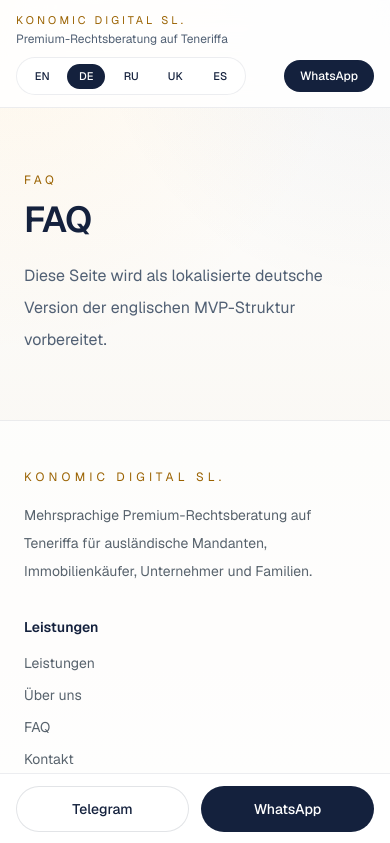
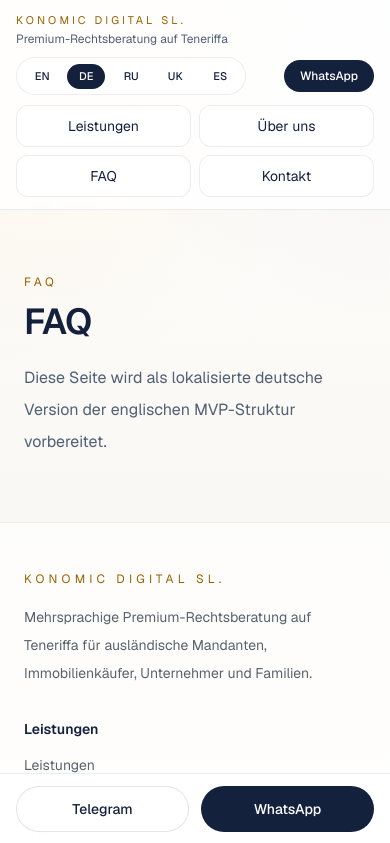
Before and after one commit to heaodoff/konomic, a Next.js app in the folder konomic-site/: page /de/faq in a window 390 px wide. Shown: the top 843 px of the page. Built offline with nearby package versions, Linux system fonts and the light colour scheme.

Commit message:
Restore mobile header navigation without sticky

```diff
--- a/konomic-site/src/components/SiteShell.tsx
+++ b/konomic-site/src/components/SiteShell.tsx
@@ -51,7 +51,8 @@
             <a href={telegramUrl} target="_blank" rel="noopener noreferrer" className="ui-link-soft">Telegram</a>
           </div>
 
-          <div className="mt-2.5 flex items-center justify-between gap-2 md:hidden">
+          <div className="mt-2.5 flex flex-col gap-2.5 md:hidden">
+            <div className="flex items-center justify-between gap-2">
               <div className="flex min-w-0 flex-wrap gap-1.5 rounded-full border border-[#14213d]/8 bg-white/88 p-1.5">
                 {locales.map((item) => (
                   <Link
@@ -74,6 +75,14 @@
               >
                 WhatsApp
               </a>
+            </div>
+
+            <div className="grid grid-cols-2 gap-2 text-sm">
+              <Link href={`/${locale}/services`} className="ui-button ui-button-secondary rounded-xl border border-[#14213d]/8 bg-white/88 px-4 py-2.5 text-center text-[#47515a]">{copy.nav.services}</Link>
+              <Link href={`/${locale}/about`} className="ui-button ui-button-secondary rounded-xl border border-[#14213d]/8 bg-white/88 px-4 py-2.5 text-center text-[#47515a]">{copy.nav.about}</Link>
+              <Link href={`/${locale}/faq`} className="ui-button ui-button-secondary rounded-xl border border-[#14213d]/8 bg-white/88 px-4 py-2.5 text-center text-[#47515a]">{copy.nav.faq}</Link>
+              <Link href={`/${locale}/contact`} className="ui-button ui-button-secondary rounded-xl border border-[#14213d]/8 bg-white/88 px-4 py-2.5 text-center text-[#47515a]">{copy.nav.contact}</Link>
+            </div>
           </div>
         </div>
       </header>
```
Lines whose indentation alone changed are shown as unchanged.
